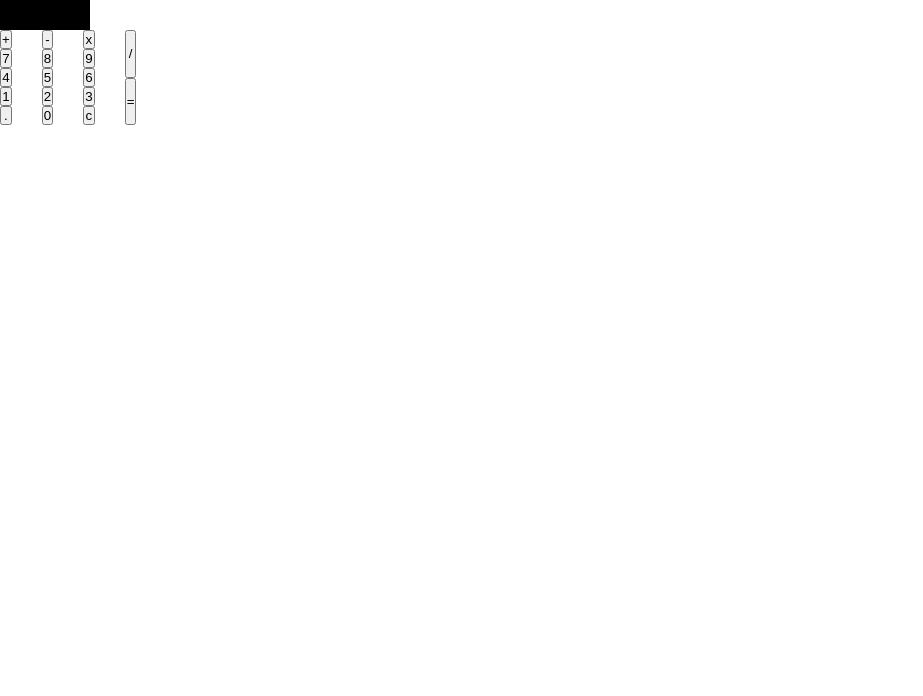
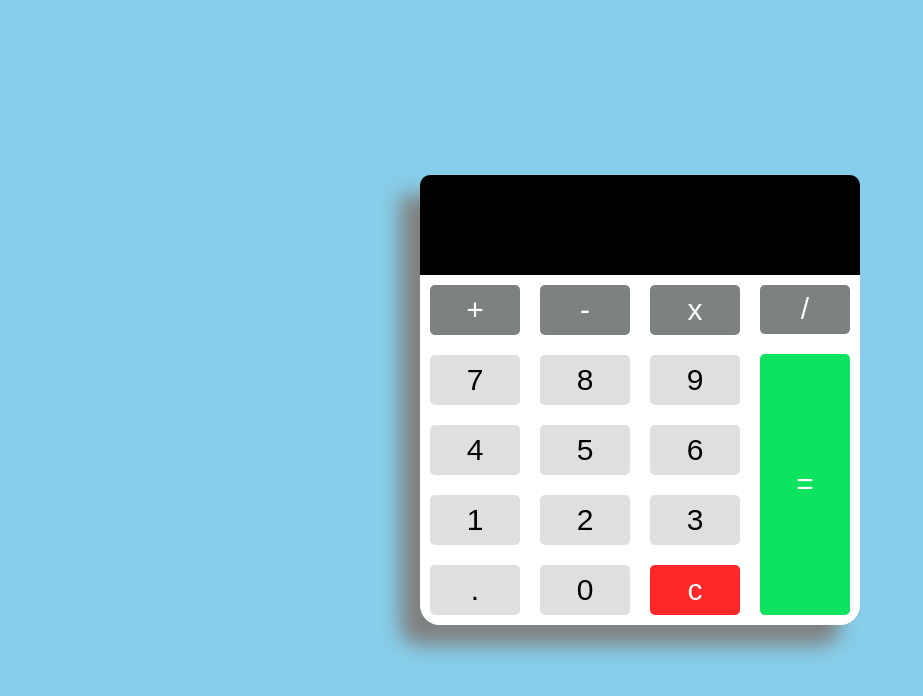
Before and after one commit to KwinZainy/calculator-B, a plain HTML site: page index.html in a window 1280 px wide. Shown: the whole page, without its empty margins (0-923 px from the left). Drawn offline with Linux system fonts and the light colour scheme.

Commit message:
done with js

```diff
--- a/index.html
+++ b/index.html
@@ -8,35 +8,37 @@
     <script defer src="./script.js"></script>
 </head>
 <body>
+    <div class="container">
     <div class="text-input">
         <div id="screen"></div>
     </div>
     <div class="cal-btns">
         <div class="plus">
-        <button class="btn">+</button>
+        <button class="btn diff">+</button>
         <button class="btn">7</button>
         <button class="btn">4</button>
         <button class="btn">1</button>
         <button class="btn">.</button>
         </div>
         <div class="minus">
-            <button class="btn">-</button>
+            <button class="btn diff">-</button>
             <button class="btn">8</button>
             <button class="btn">5</button>
             <button class="btn">2</button>
             <button class="btn">0</button>
         </div>
         <div class="mul">
-            <button class="btn" id="multiplication">x</button>
+            <button class="btn diff" id="multiplication">x</button>
             <button class="btn">9</button>
             <button class="btn">6</button>
             <button class="btn">3</button>
             <button id="clear">c</button>
         </div>
         <div class="div">
-            <button class="btn">/</button>
+            <button class="btn diff" id="division">/</button>
             <button id="totalValue">=</button>
         </div>
     </div>
+    </div>
 </body>
 </html>
--- a/script.js
+++ b/script.js
@@ -19,9 +19,15 @@ btn.forEach(element => {
 
 })
 totalValue.addEventListener("click", () =>{
+    const calculate = screen.textContent
+try{
+    if(calculate){
+        screen.textContent = eval(screen.textContent)
+    }
+} catch(error){
+    screen.textContent = 'Error'
+}
 
-
-    screen.textContent = eval(screen.textContent)
 
     console.log(screen.textContent);
 
--- a/style.css
+++ b/style.css
@@ -3,35 +3,113 @@
     padding: 0;
     box-sizing: border-box;
 }
+body{
+    background-color: #87CEEA;
+    display: flex;
+    justify-content: center;
+    align-items: center;
+    height: 100vh;
+
+}
 
 #screen {
     background-color: black;
-    width: 90px;
-    height: 30px;
+    width: 440px;
+    height: 100px;
     color: #fff;
-    text-align: right;
+    display: flex;
+    justify-content: end;
+    align-items: center;
+    font-size: 50px;
+    padding: 10px;
+    border-top-left-radius: 10px;
+    border-top-right-radius: 10px;
 }
 
 .cal-btns{
     display: flex;
-    gap: 30px;
+    gap: 20px;
+    background-color: rgb(255, 255, 255);
+    height: 350px;
+    padding: 10px;
+    border-radius: 20px;
+   border-top-left-radius: 0;
+   border-top-right-radius: 0;
+}
 
+button{
+    width: 90px;
+    font-size: 30px;
+    border: none;
+    border-radius: 5px;
+    background-color: #DFDFDF;
+}
+button:active{
+    background-color: #7D8180;
 }
 .plus{
     display: grid;
+     gap: 20px;
 }
 
+.diff{
+    background-color: #7D8180;
+    color: white;
+}
 
 .minus{
     display: grid;
+    gap: 20px;
 }
 
 
 .mul{
     display: grid;
+     gap: 20px;
 }
 
 
 .div{
-    display: grid;
+    display: flex;
+    flex-direction: column;
+     gap: 20px;
+      height: 100%;
 }
+#division{
+    height: 56px;
+}
+
+#totalValue{
+    height:300px;
+    background-color: #0DE35F;
+    color: white;
+}
+
+.container {
+    width: 440px;
+    height: 450px;
+    box-shadow: -20px 20px 20px gray;
+     border-bottom-left-radius: 20px;
+    border-bottom-right-radius: 20px;
+    /* background-color: #0DE35F; */
+}
+#clear{
+    background-color: #FF2728;
+    color: white;
+}
+
+
+
+
+
+
+
+
+
+@media (maxwidth: 900px){
+    body{
+    background-color: aqua;
+    width: 100vh;
+
+}
+}
```
